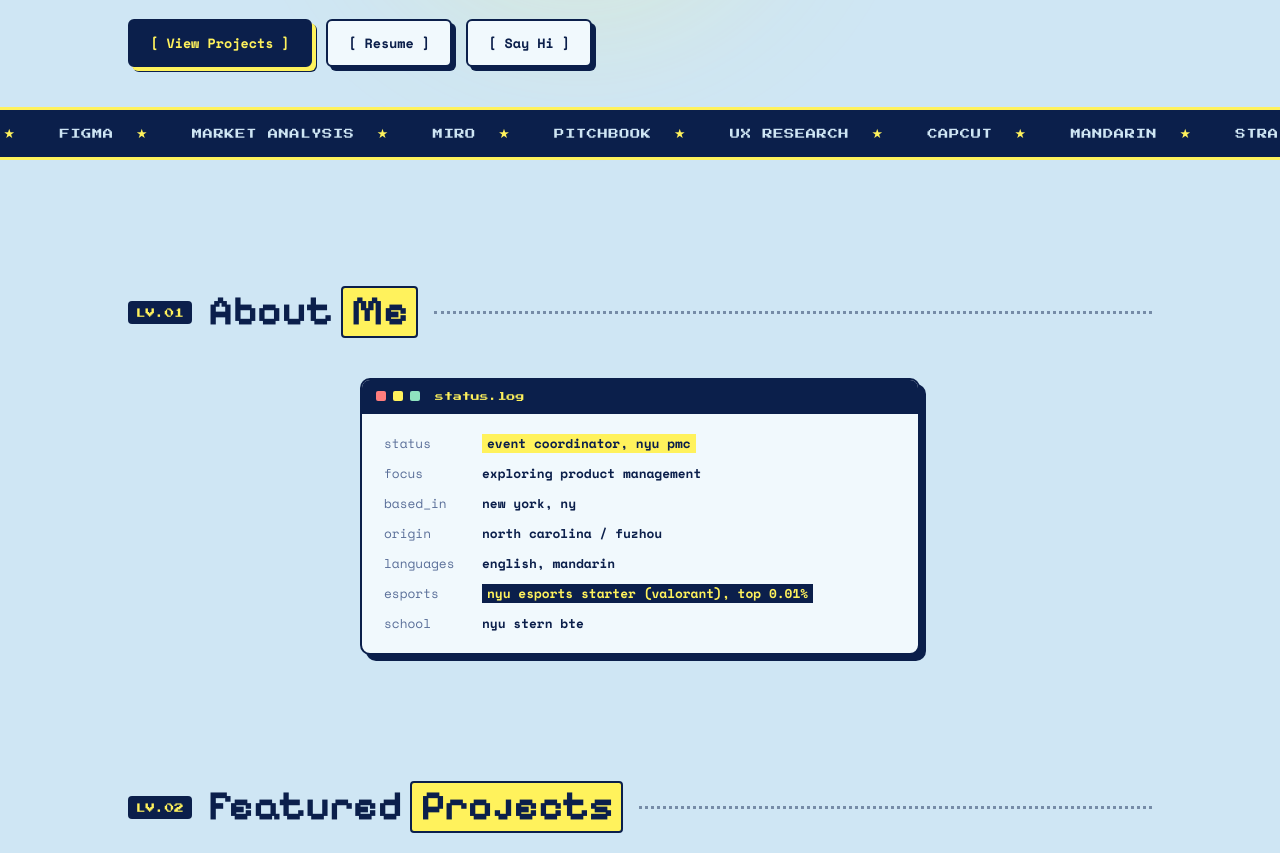
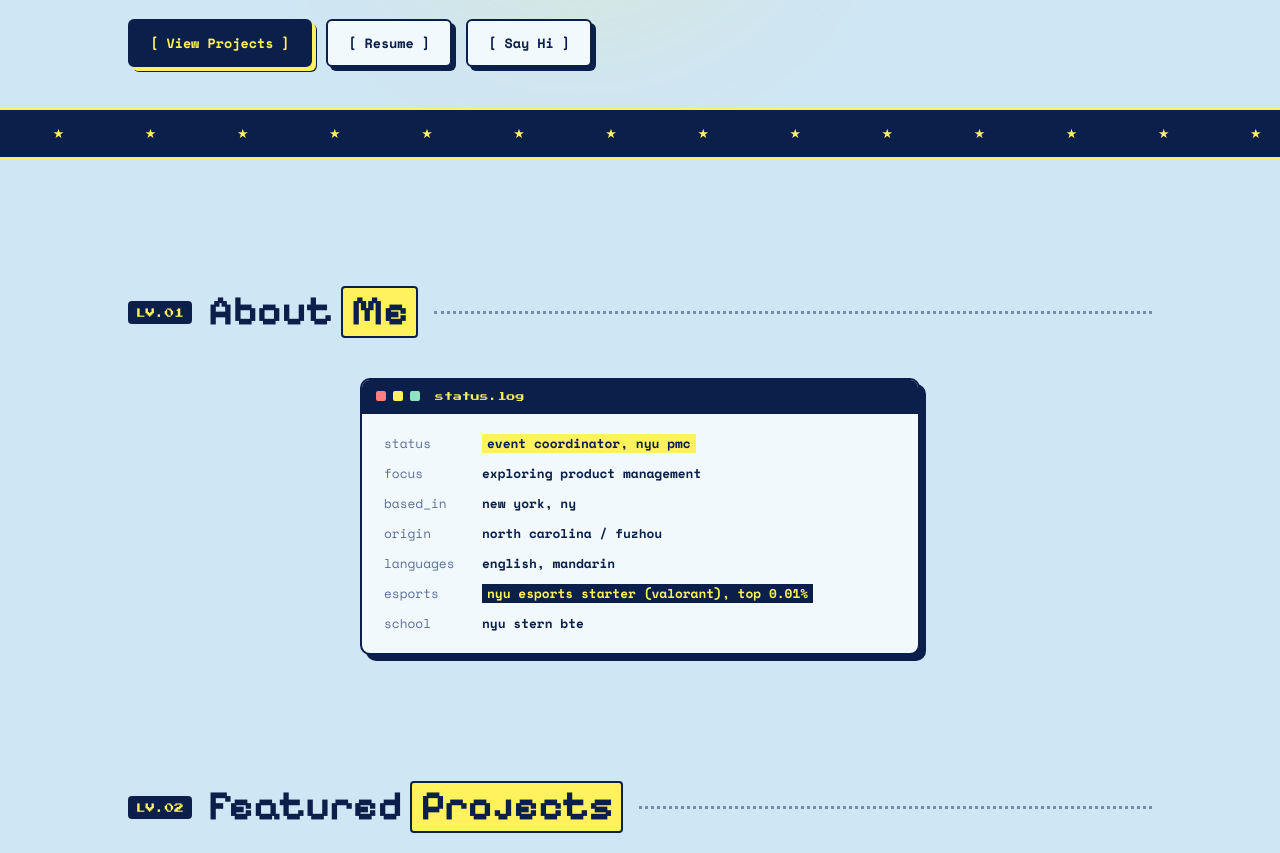
Before and after one commit to edenkchen/edenkchen.github.io, a plain HTML site: page index.html in a window 1280 px wide. Shown: the part 920-1773 px from the top of the page. Drawn offline with nearby package versions, Linux system fonts and the light colour scheme.

Commit message:
Remove ticker text, keep star-only bar
Co-Authored-By: Claude Fable 5.2 <noreply@anthropic.com>
Claude-Session: https://claude.ai/code/session_0166vifeLSX813uERfYYaYjE

```diff
--- a/index.html
+++ b/index.html
@@ -450,7 +450,7 @@
       font-size: 0.64rem;
       color: #cfe6f4;
       letter-spacing: 0.06em;
-      padding: 0 22px;
+      padding: 0 40px;
       display: flex;
       align-items: center;
       gap: 22px;
@@ -1198,9 +1198,8 @@
     tick();
 
     // TICKER CONTENT
-    const tickerWords = ['PRODUCT MANAGEMENT','PYTHON','SQL','FIGMA','MARKET ANALYSIS','MIRO','PITCHBOOK','UX RESEARCH','CAPCUT','MANDARIN','STRATEGIC THINKING'];
     const track = document.getElementById('tickerTrack');
-    const buildTicker = () => tickerWords.map(w => `<span class="ticker-item">${w}</span>`).join('');
+    const buildTicker = () => '<span class="ticker-item" aria-hidden="true"></span>'.repeat(60);
     track.innerHTML = buildTicker() + buildTicker();
 
     // SPOTLIGHT CARD MOUSE TRACKING
```
